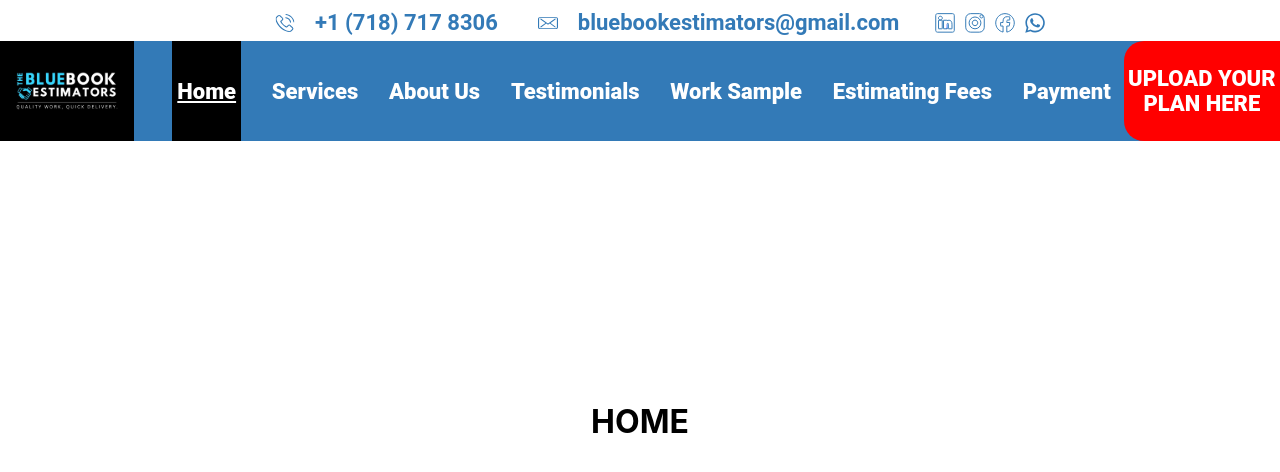
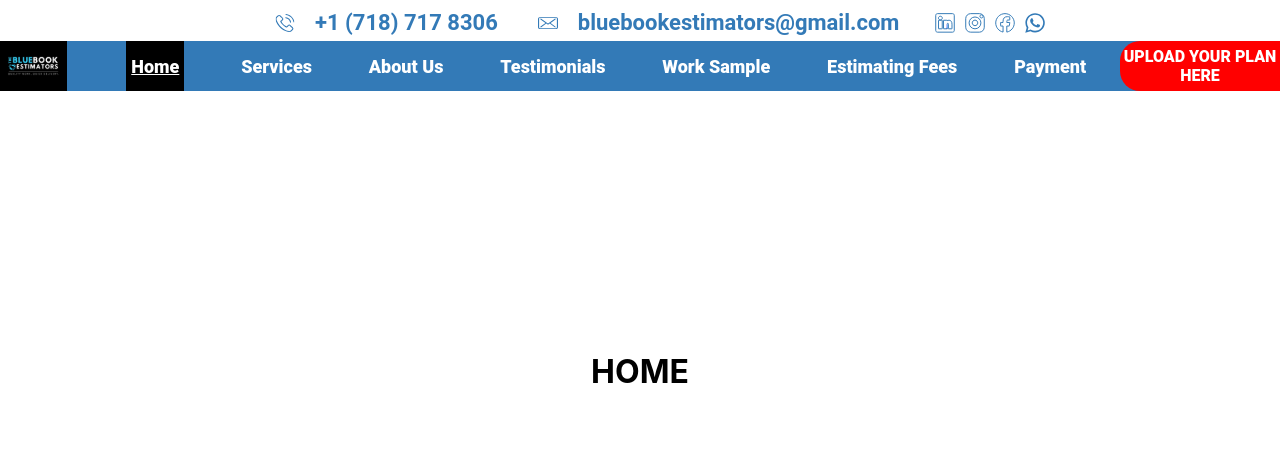
Before and after one commit to SaraKhurshid28/BlueBook, a React (Create React App) app: page / in a window 1280 px wide. Shown: the top 472 px of the page. Built offline with nearby package versions, Linux system fonts and the light colour scheme.

Commit message:
change in design

```diff
--- a/src/Components/CommonComponents/BlueHeader/BlueHeader.css
+++ b/src/Components/CommonComponents/BlueHeader/BlueHeader.css
@@ -47,7 +47,7 @@
 
 .blueMenuContainer{
     width: 100%;
-    height: 100px;
+    height: 50px;
     background-color: #337ab7;
     margin-top: 0.5%;
     display: flex;
@@ -65,7 +65,7 @@
 .blueMenuItemStyle{
     color: white;
     font-family: "Roboto";
-    font-size: 22px;
+    font-size: 18px;
     font-weight: 900;
     display: flex;
     justify-content: center;
@@ -75,11 +75,11 @@
 .blueMenuItemSelectedStyle{
     color: white;
     font-family: "Roboto";
-    font-size: 22px;
+    font-size: 18px;
     font-weight: 900;
     text-decoration: underline;
     background-color: black;
-    height: 100px;
+    height: 50px;
     width: max-content;
     display: flex;
     padding: 0px 5px;
@@ -87,7 +87,7 @@
     align-items: center;
 }
 
-.blueMenuImageSize{height: 100px;}
+.blueMenuImageSize{height: 50px;}
 
 .blueMenuButton{
     background-color: red;
@@ -98,7 +98,7 @@
     border-bottom-left-radius: 20px;
     color: white;
     font-family: "Roboto";
-    font-size: 22px;
+    font-size: 16px;
     font-weight: 900;
     display: flex;
     justify-content: center;
@@ -197,6 +197,10 @@
     text-align: center;
 }
 
+.blueMenuImageSize{
+    height: 100px;
+}
+
 
 }
 
@@ -222,9 +226,9 @@
 
     }
 
-    .blueMenuContainer{
-        height: 70px;
-    }
+    /* .blueMenuContainer{
+        height: px;
+    } */
 
     .blueMenuItemStyle{
         font-size: 10px;
@@ -232,11 +236,11 @@
 
     .blueMenuItemSelectedStyle{
         font-size: 10px;
-        height: 70px;
+        height: 50px;
 
     }
 
-   .blueMenuImageSize{height: 70px;}
+   .blueMenuImageSize{height: 50px;}
 
     .blueMenuButton{
         width: 100px;
@@ -263,9 +267,9 @@
 
     }
 
-    .blueMenuContainer{
+    /* .blueMenuContainer{
         height: 70px;
-    }
+    } */
 
     .blueMenuItemStyle{
         font-size: 14px;
@@ -273,11 +277,11 @@
 
     .blueMenuItemSelectedStyle{
         font-size: 14px;
-        height: 70px;
+        height: 50px;
 
     }
 
-   .blueMenuImageSize{height: 70px;}
+   .blueMenuImageSize{height: 50px;}
 
     .blueMenuButton{
         width: 100px;
@@ -298,14 +302,14 @@
 
     .blueMenuItemSelectedStyle{
         font-size: 16px;
-        height: 80px;
+        height: 50px;
     }
 
-    .blueMenuImageSize{height: 80px;}
+    .blueMenuImageSize{height: 50px;}
 
-    .blueMenuContainer{
+    /* .blueMenuContainer{
         height: 80px;
-    }
+    } */
 
     .blueMenuButton{
         font-size: 14px;
@@ -323,9 +327,9 @@
     }
 
 
-    .blueMenuContainer{
+    /* .blueMenuContainer{
         height: 80px;
-    }
+    } */
 
     .blueMenuItemStyle{
         font-size: 18px;
@@ -333,17 +337,17 @@
 
     .blueMenuItemSelectedStyle{
         font-size: 18px;
-        height: 80px;
+        height: 50px;
     }
 
     .blueMenuButton{
         width: 100px;
-        font-size: 14px;
+        font-size: 12px;
         font-weight: bolder;
 
     }
 
-   .blueMenuImageSize{height: 80px;}
+   .blueMenuImageSize{height: 50px;}
 
 }
 
```
